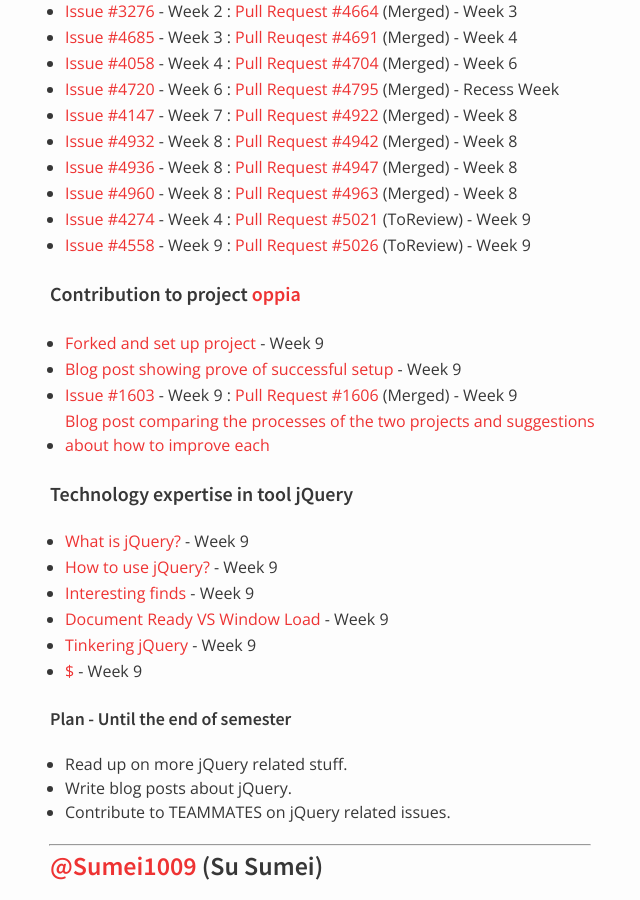
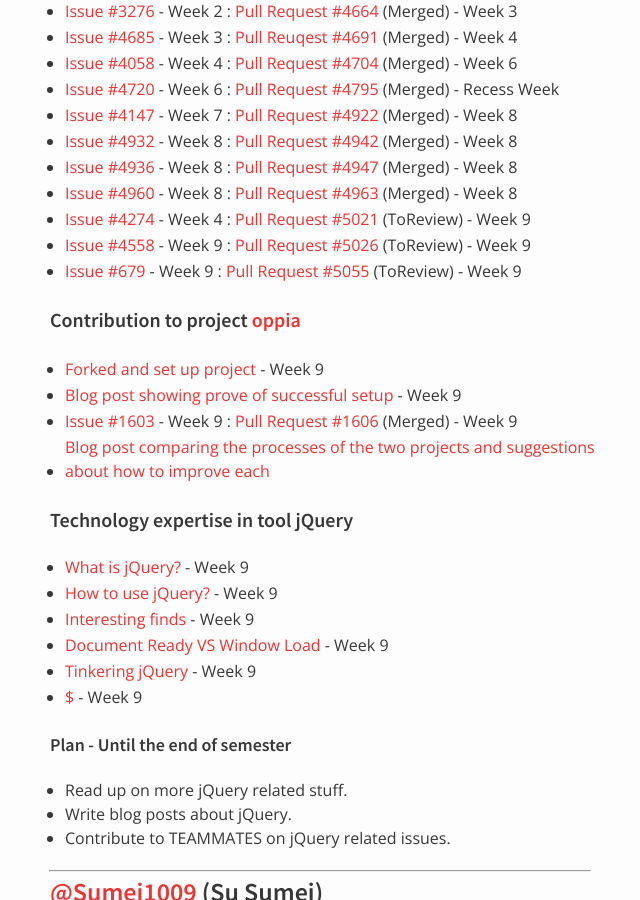
Before and after one commit to nus-oss/cs3281-AY1516S2-website, a Jekyll site: the page built from teams/teammates.md, in a window 1280 px wide and 900 px high, scrolled down 2243 px. Shown: the whole window, without its empty margins (320-960 px from the left). Built offline with Jekyll 4.4.1, drawn with Linux system fonts in a browser that asks for light colours.

Commit message:
updated progress

```diff
--- a/teams/teammates.md
+++ b/teams/teammates.md
@@ -80,6 +80,7 @@
  * [Issue #4960](https://github.com/TEAMMATES/teammates/issues/4960) - Week 8 : [Pull Request #4963](https://github.com/TEAMMATES/teammates/pull/4963) (Merged) - Week 8
  * [Issue #4274](https://github.com/TEAMMATES/teammates/issues/4274) - Week 4 : [Pull Request #5021](https://github.com/TEAMMATES/teammates/pull/5021) (ToReview) - Week 9
  * [Issue #4558](https://github.com/TEAMMATES/teammates/issues/4558) - Week 9 : [Pull Request #5026](https://github.com/TEAMMATES/teammates/pull/5026) (ToReview) - Week 9
+ * [Issue #679](https://github.com/TEAMMATES/teammates/issues/679) - Week 9 : [Pull Request #5055](https://github.com/TEAMMATES/teammates/pull/5055) (ToReview) - Week 9
 
 #### Contribution to project [oppia](https://github.com/oppia/oppia)
  * [Forked and set up project](https://github.com/kennho/oppia) - Week 9
```
